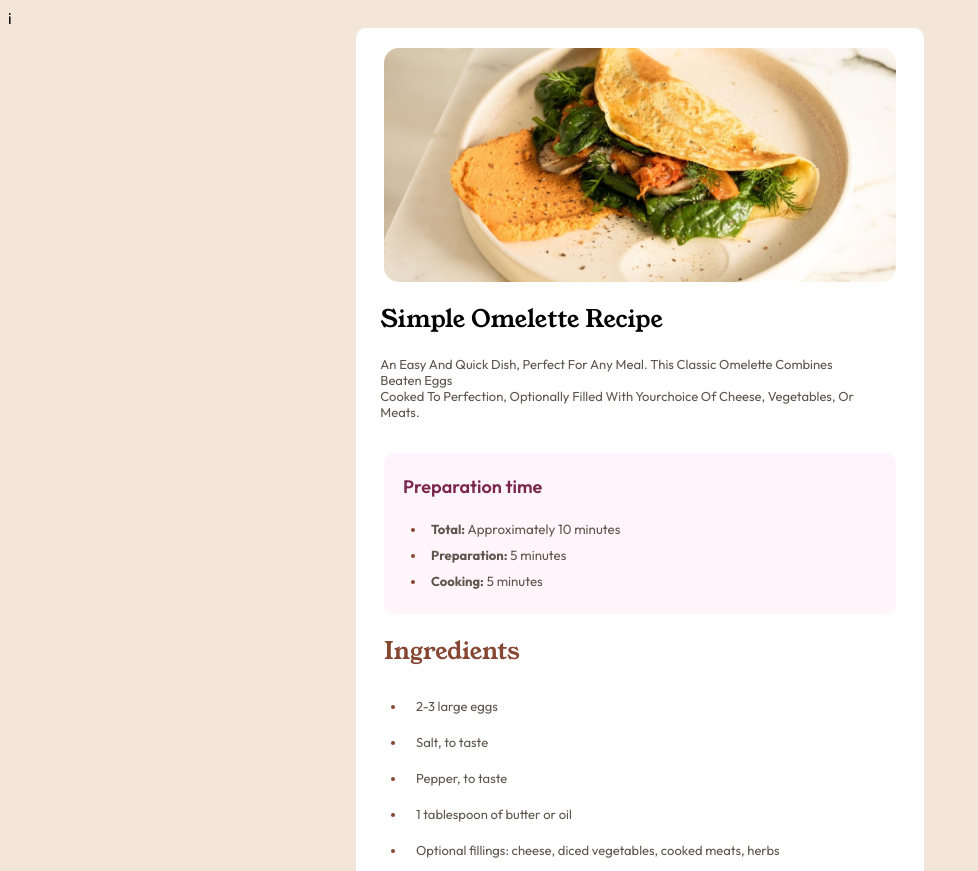
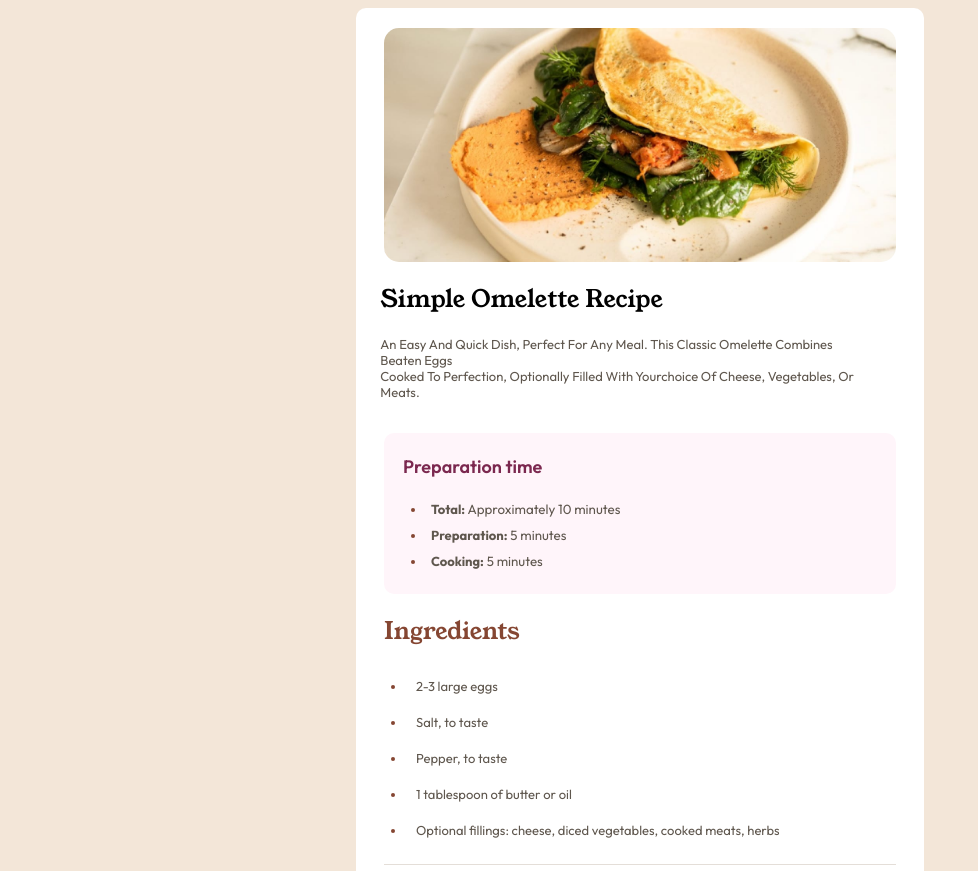
Before and after one commit to zz1-56/recipe_page_challange, a plain HTML site: page index.html in a window 1280 px wide. Shown: the top 871 px of the page, without its empty margins (0-978 px from the left). Drawn offline with Linux system fonts and the light colour scheme.

Commit message:
fix small issue

```diff
--- a/index.html
+++ b/index.html
@@ -3,7 +3,7 @@
   <head>
     <meta charset="UTF-8" />
     <meta name="viewport" content="width=device-width, initial-scale=1.0" />
-    <link rel="stylesheet" href="style.css" />i
+    <link rel="stylesheet" href="style.css" />
     <link rel="icon" href="images/favicon-32x32.png" />
     <link
       href="https://fonts.googleapis.com/css2?family=Young+Serif&family=Outfit:wght@400;600;700&display=swap"
```
